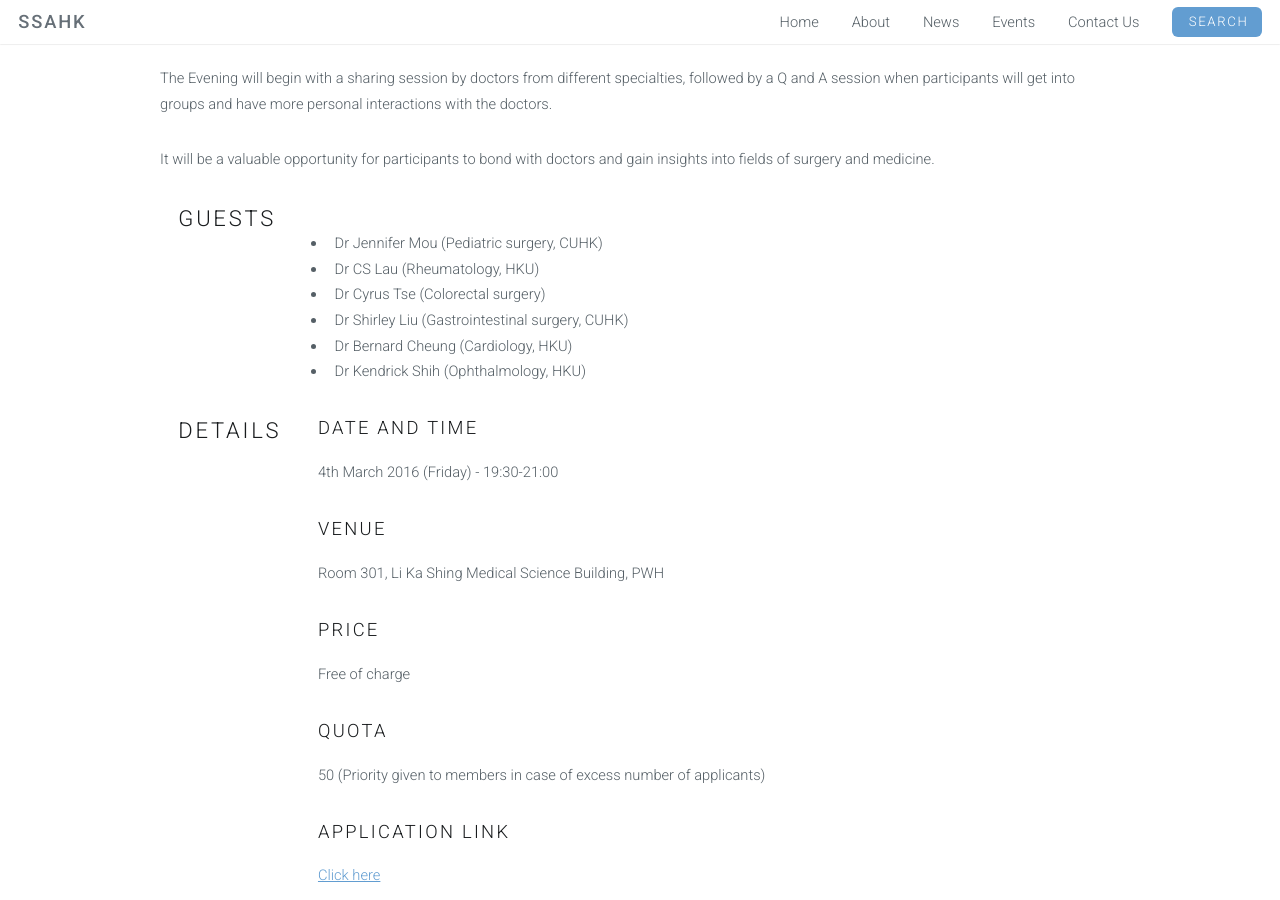
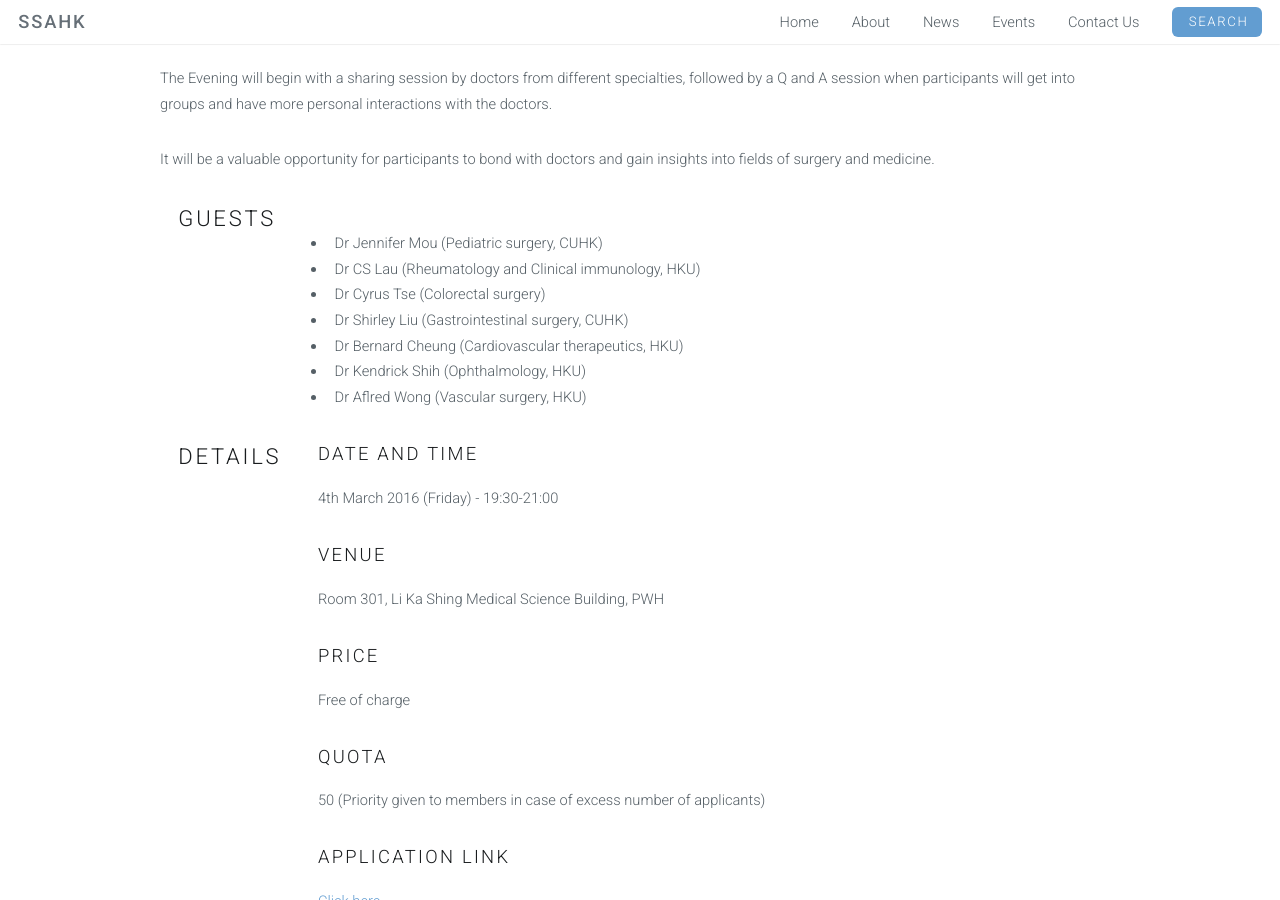
Before and after one commit to SSAHK/ssahk.github.io, a Jekyll site: the page built from _posts/2016-2-22-Careers-Night-16.html, in a window 1280 px wide and 900 px high, scrolled down 319 px. Built offline with Jekyll 4.4.1, drawn with Linux system fonts in a browser that asks for light colours.

Commit message:
career name

```diff
--- a/_posts/2016-2-22-Careers-Night-16.html
+++ b/_posts/2016-2-22-Careers-Night-16.html
@@ -18,11 +18,12 @@ categories: event, news
 		<p>
 		<ul>
 		<li>Dr Jennifer Mou (Pediatric surgery, CUHK)</li>
-		<li>Dr CS Lau (Rheumatology, HKU)</li>
+		<li>Dr CS Lau (Rheumatology and Clinical immunology, HKU)</li>
 		<li>Dr Cyrus Tse (Colorectal surgery)</li>
 		<li>Dr Shirley Liu (Gastrointestinal surgery, CUHK)</li>
-		<li>Dr Bernard Cheung (Cardiology, HKU)</li>
+		<li>Dr Bernard Cheung (Cardiovascular therapeutics, HKU)</li>
 		<li>Dr Kendrick Shih (Ophthalmology, HKU)</li>
+		<li>Dr Aflred Wong (Vascular surgery, HKU)
 		</ul>
 		</p>
 
```
